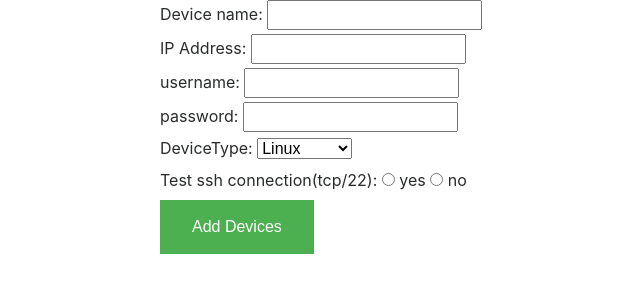
After one commit to Paul1014/NetMonitorSystem, a Flask app: page /device_add in a window 1280 px wide. The commit adds this page. Shown: the top 300 px of the page, without its empty margins (180-820 px from the left). Run offline with Flask 2, Linux system fonts and the light colour scheme; some libraries are stand-ins or nearby versions.

Commit message:
create Add devices page

```diff
--- a/app.py
+++ b/app.py
@@ -2,15 +2,16 @@ from flask import Flask
 from flask import render_template,redirect,url_for,request
 from flask_sqlalchemy import SQLAlchemy
 import sqlite3
-from flask_login import LoginManager, UserMixin, login_user, logout_user, login_required, current_user
-
+from flask_login import  UserMixin, LoginManager, login_required, current_user, login_user, logout_user
+from net_tool import Connect_SSH
 
 app = Flask(__name__)
 app.config['SQLALCHEMY_DATABASE_URI'] = 'sqlite:///Netmonitor.db'
 app.config['SQLALCHEMY_TRACK_MODIFICATIONS'] = True
 db = SQLAlchemy(app)
 
-class User(db.Model):
+
+class User(db.Model, UserMixin):
     __tablename__ = "User"
     user_id = db.Column(db.Integer, primary_key=True)
     username = db.Column(db.String(80), unique=True, nullable=False)
@@ -29,17 +30,21 @@ class Devices(db.Model):
     device_id = db.Column(db.Integer, primary_key=True)
     name = db.Column(db.String(80), unique=True, nullable=False)
     IP = db.Column(db.String(80), nullable=False)
+    DeviceTypes = db.Column(db.String(80), nullable=False)
     login_username = db.Column(db.String(80))
     login_password = db.Column(db.String(80))
 
-    def __init__(self, name, IP, login_username, login_password):
+
+    def __init__(self, name, IP, DeviceTypes, login_username, login_password):
         self.name = name
         self.IP = IP
+        self.DeviceTypes = DeviceTypes
         self.login_username = login_username
         self.login_password = login_password
 
     def __repr__(self):
         return '<Devices %r>'% self.name
+
 
 @app.route('/')
 def index():
@@ -50,18 +55,52 @@ def index():
 def login():
     if request.method == 'GET':
         return render_template('login.html',failinfo=" ")
-    username = request.form['username']
-    password = request.form['password']
-    DB_user = User.query.filter_by(username="admin").first()
+    else:
+        username = request.form['username']
+        password = request.form['password']
+        DB_user = User.query.filter_by(username="admin").first()
+        if username == DB_user.username and password == DB_user.password :
+            return redirect(url_for('dashboard'))
+        else:
+            return render_template('login.html', failinfo="Login failed! Try again.")
 
-    if username == DB_user.username and password == DB_user.password :
-        return redirect(url_for('login'))
-    else:
-        return render_template('login.html', failinfo="Login failed! Try again.")
 
 @app.route('/dashboard', methods=['GET', 'POST'])
 def dashboard():
+
     return render_template('dashboard.html')
+
+@app.route('/device_add', methods=['GET', 'POST'])
+def add():
+    if request.method == 'GET':
+        return render_template('add_form.html',status=" ")
+    else:
+        name = request.form['DeviceName']
+        IP = request.form['IP']
+        username = request.form['username']
+        password = request.form['password']
+        device_type = request.form['devicestype']
+        testssh = request.form['testconnect']
+
+        if testssh == "yes":
+            if Connect_SSH(IP,username,password):
+                pass
+            else:
+                 return render_template('add_form.html',status="The SSH session cannot established")
+
+        if IP == "" or name == "":
+            return render_template('add_form.html',status="Some filed is not filled, plz check!")
+        else:
+            db.create_all()
+            try:
+                New_Device = Devices(name, IP, device_type, username, password)
+                db.session.add(New_Device)
+                db.session.commit()
+            except:
+                return render_template('add_form.html',status="Devices is existed")
+
+            return render_template('add_form.html',status="Add success")
+
 
 
 if __name__ == '__main__':
--- a/static/css/style.css
+++ b/static/css/style.css
@@ -12,3 +12,9 @@
     display: inline-block;
     font-size: 16px;
   }
+
+.add_form{
+  margin:0 auto;
+  width: 600px;
+  text-align:justify;
+}
--- /dev/null
+++ b/templates/add_form.html
@@ -0,0 +1,39 @@
+<html>
+    <head>
+        <meta charset="utf-8">
+        <title>NetMonintor System</title>
+        <link rel="stylesheet" href="{{ url_for( 'static', filename= 'css/bootstrap.min.css' )}}"  >
+        <link rel="stylesheet" href="{{ url_for( 'static', filename= 'css/style.css' )}}" >
+    </head>
+    <div class="container_cus">
+        <div class="add_form">
+            <form action="/device_add" method="post">
+                <label for="Device_name:">Device name:</label>
+                <input type="text" id="DeviceName" name="DeviceName">
+                <br>
+                <label for="IP">IP Address:</label>
+                <input type="text" id="IP" name="IP">
+                <br>
+                <label for="username">username:</label>
+                <input type="text" id="username" name="username">
+                <br>
+                <label for="password">password:</label>
+                <input type="password" id="password" name="password">
+                <br>
+                <label for="DeviceType">DeviceType:</label>
+                <select name="devicestype">
+                    <option value="Linux">Linux</option>
+                    <option value="Cisco">Cisco IOS</option>
+                </select>
+                <br>
+                <label for="checkssh">Test ssh connection(tcp/22):</label>
+                <input type="radio" name="testconnect" value="yes"> yes
+                <input type="radio" name="testconnect" value="Taipei"> no
+                <br>
+                <button class="button" name="Add" type="submit">Add Devices</button>
+                <br>
+            </form>
+            <span> {{ status }} </span>
+        </div>
+    </div>
+</html>
--- a/templates/dashboard.html
+++ b/templates/dashboard.html
@@ -11,8 +11,9 @@
 
             </div>
             <div class="devices_fuction">
-                <button class="button" name="Add_Devices" type="submit">Add Devices</button>
-                <button class="button" name="Del_Devices" type="submit">Delete Devices</button>
+                <a href=device_add >
+                    <button class="button" name="Add_Devices" type="submit">Add Devices</button>
+                </a>
             </div>
     </div>
 </html>
```
Also changed, not shown: Netmonitor.db.
